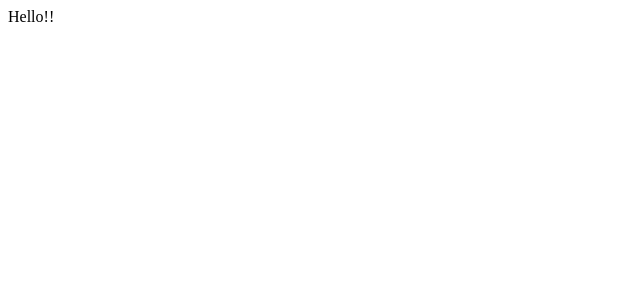
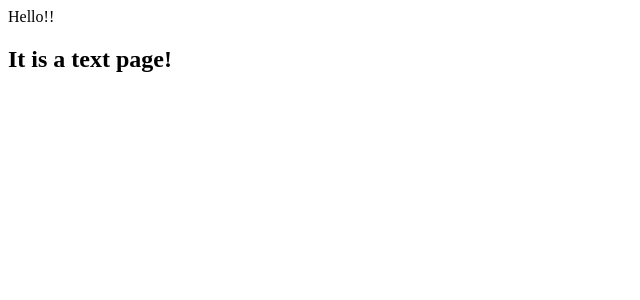
Before and after one commit to 4slash271/movie_app_sulki_2021, a React (Create React App) app: page / in a window 1280 px wide. Shown: the top 300 px of the page, without its empty margins (0-640 px from the left). Built offline with nearby package versions, Linux system fonts and the light colour scheme.

Commit message:
2.0 create components in react using jsx

```diff
--- a/src/index.js
+++ b/src/index.js
@@ -1,11 +1,11 @@
 import React from 'react';
 import ReactDOM from 'react-dom';
 import App from './App';
-
+import Test from './test';
 
 ReactDOM.render(
   <React.StrictMode>
-    <App />
+    <App /><Test/>
   </React.StrictMode>,
   document.getElementById('root')
 );
--- /dev/null
+++ b/src/test.js
@@ -0,0 +1,8 @@
+import React from "react";
+function Test(){
+    return(
+        <h2>It is a text page!</h2>
+    )
+}
+
+export default Test;
```
